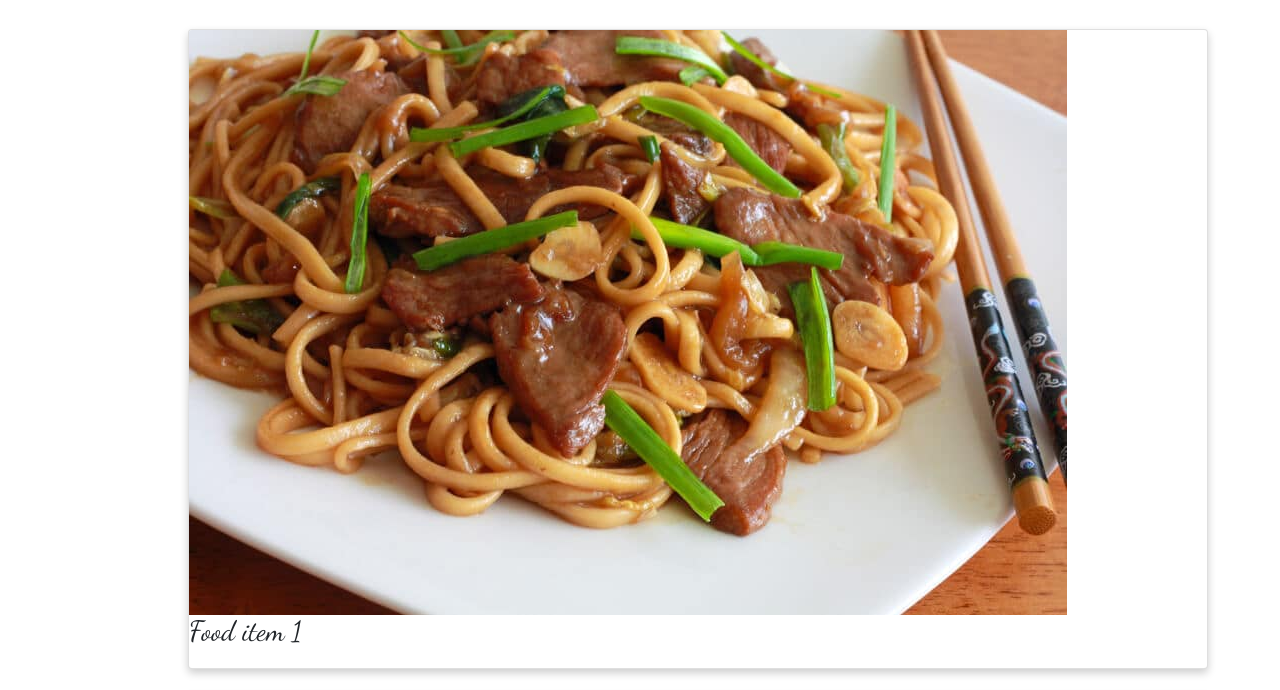
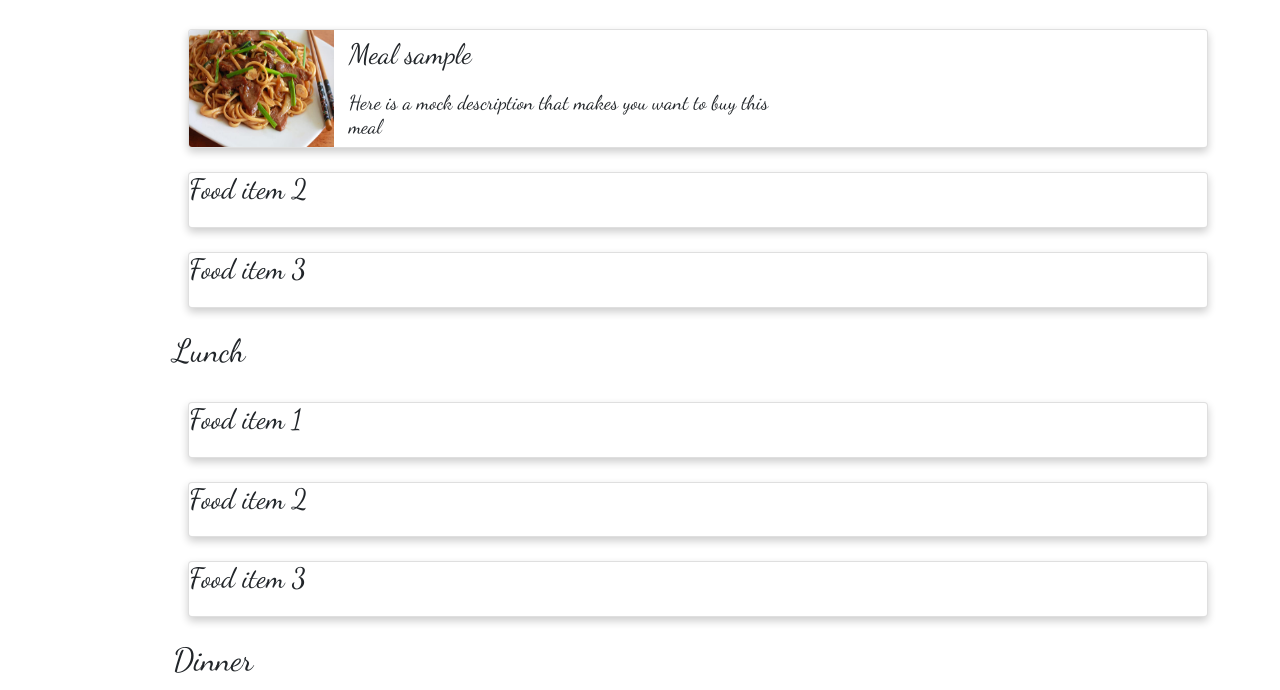
Before and after one commit to hdhelia/Mealery-Web-App, a plain HTML site: page RestaurantShowcase.html in a window 1280 px wide. Shown: the part 688-1378 px from the top of the page. Drawn offline with nearby package versions, Linux system fonts and the light colour scheme.

Commit message:
aligned the product photo of one product card along with its description and name

```diff
--- a/RestaurantShowcase.css
+++ b/RestaurantShowcase.css
@@ -65,14 +65,10 @@ tertiary: #F64C72
 
 
 
-/*card template*/
-.card-layout{
-}
-
 /*food product's image class*/
 .product-img{
-    border-radius: 10%;
-
+    width: 100%;
+    height: 100%;
 }
 
 /*
--- a/RestaurantShowcase.html
+++ b/RestaurantShowcase.html
@@ -68,12 +68,32 @@
                     <div class="card product-card">
                         <div class="row">
                             <!--product image-->
-                            <div class="col">
-                                <img src="./images/restaurant-pics/sample-img.jpg" alt="Picture of noodles">
+                            <div class="col-2">
+                                <img src="./images/restaurant-pics/sample-img.jpg" alt="Picture of noodles" class="product-img">
                             </div>
 
                             <!--product title and description-->
-                            <div class="col">
+                            <div class="col-5">
+                                <div class="row mt-2">
+                                    <!--product title-->
+                                    <div class="card-title">
+                                        <h3>Meal sample</h3>
+                                     </div>
+
+                                </div>
+
+                                <div class="row md-2">
+                                    <!--description of the product-->
+                                    <h5>
+                                        Here is a mock description that makes you want to buy this meal
+                                    </h5>
+
+                                </div>
+
+                            </div>
+
+                            <!--add to cart button-->
+                            <div>
 
                             </div>
 
@@ -83,10 +103,6 @@
                             </div>
                         </div>
 
-
-                        <div class="card-title">
-                           <h3>Food item 1</h3>
-                        </div>
                     </div>
                     <br>
                     <div class="card">
@@ -163,11 +179,15 @@
             <div class="card m-4 w-50 review-card">
                 <!--user's profile photo-->
                     <div class = "row mt-1 mb-3">
-                        <div class="col-2  mt-1 ml-4 mb-1 rounded">
+                        <div class="col-2  mt-1 ml-4 md-1 rounded">
+
                             <img src="./images/profile-pics/default-profile-pic.jpeg" alt="picture of a dog wearing sunglasses" class="user-pic">
+
                         </div>
                         <div class="col-5 mt-1">
+
                             <div class="row tertiary-color">
+
                                 <!--star ratings-->
                                 <svg width="1em" height="1em" viewBox="0 0 16 16" class="bi bi-star-fill" fill="currentColor" xmlns="http://www.w3.org/2000/svg">
                                     <path d="M3.612 15.443c-.386.198-.824-.149-.746-.592l.83-4.73L.173 6.765c-.329-.314-.158-.888.283-.95l4.898-.696L7.538.792c.197-.39.73-.39.927 0l2.184 4.327 4.898.696c.441.062.612.636.283.95l-3.523 3.356.83 4.73c.078.443-.36.79-.746.592L8 13.187l-4.389 2.256z"/>
@@ -185,6 +205,7 @@
                                 <svg width="1em" height="1em" viewBox="0 0 16 16" class="bi bi-star-half" fill="currentColor" xmlns="http://www.w3.org/2000/svg">
                                     <path fill-rule="evenodd" d="M5.354 5.119L7.538.792A.516.516 0 0 1 8 .5c.183 0 .366.097.465.292l2.184 4.327 4.898.696A.537.537 0 0 1 16 6.32a.55.55 0 0 1-.17.445l-3.523 3.356.83 4.73c.078.443-.36.79-.746.592L8 13.187l-4.389 2.256a.519.519 0 0 1-.146.05c-.341.06-.668-.254-.6-.642l.83-4.73L.173 6.765a.55.55 0 0 1-.171-.403.59.59 0 0 1 .084-.302.513.513 0 0 1 .37-.245l4.898-.696zM8 12.027c.08 0 .16.018.232.056l3.686 1.894-.694-3.957a.564.564 0 0 1 .163-.505l2.906-2.77-4.052-.576a.525.525 0 0 1-.393-.288L8.002 2.223 8 2.226v9.8z"/>
                                 </svg>
+
                             </div>
 
                             <div class="row">
```
